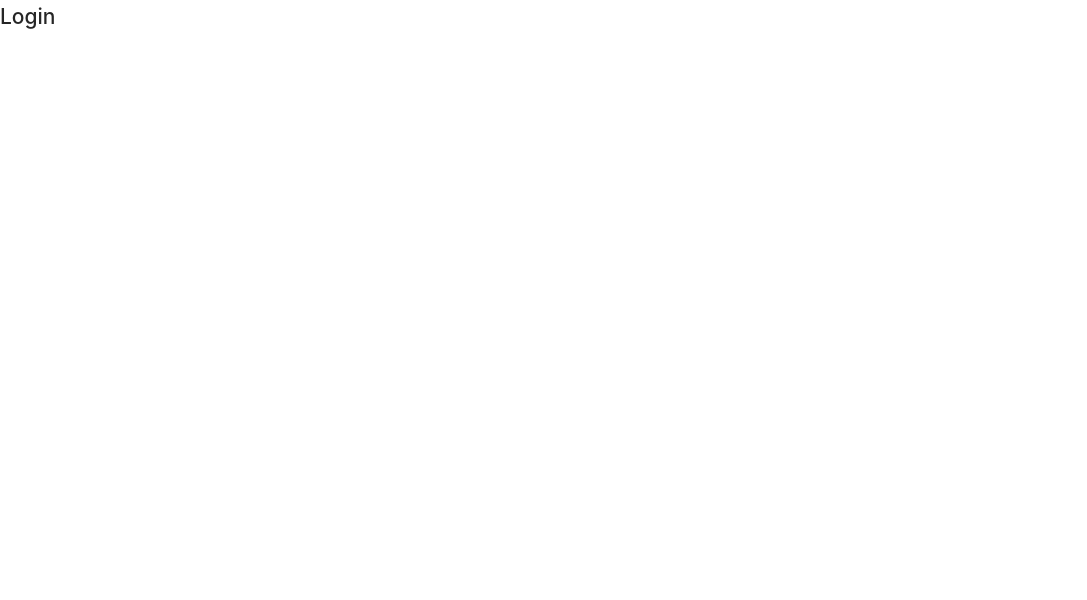
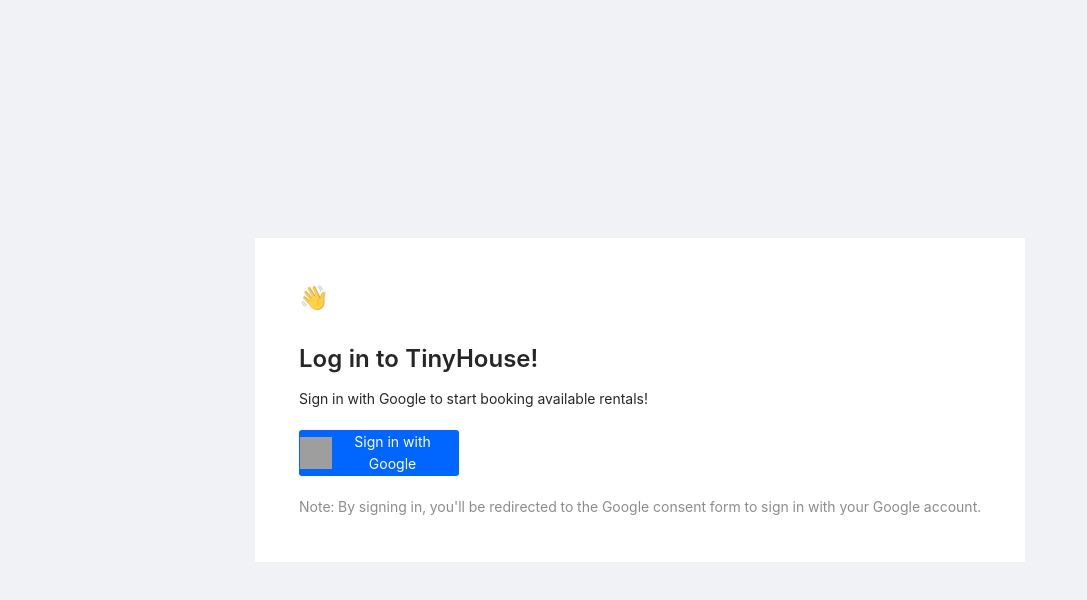
Before and after one commit to dione616/amazon-ts-react-apollo, a React (Create React App) app in the folder client/: page /login in a window 1280 px wide. Shown: the top 600 px of the page, without its empty margins (0-1087 px from the left). Built offline with nearby package versions, Linux system fonts and the light colour scheme; grey boxes are pictures that could not be loaded.

Commit message:
Auth done

```diff
--- a/client/src/App.tsx
+++ b/client/src/App.tsx
@@ -1,5 +1,7 @@
-import React from "react";
+import React, { useState } from "react";
+import { Layout } from "antd";
 import { BrowserRouter as Router, Switch, Route } from "react-router-dom";
+import { Viewer } from "./lib/types";
 import {
   Products,
   Product,
@@ -10,18 +12,39 @@
   Login,
 } from "./sections";
 
+const initialViewer: Viewer = {
+  id: null,
+  token: null,
+  avatar: null,
+  hasWallet: null,
+  didRequest: false,
+};
+
 function App() {
+  const [viewer, setViewer] = useState<Viewer>(initialViewer);
+
+  console.log(viewer);
+
   return (
     <Router>
+      <Layout id="app">
         <Switch>
           <Route exact path="/" component={Home} />
           <Route exact path="/host" component={Host} />
-        <Route exact path="/login" component={Login} />
+
+          <Route
+            exact
+            path="/login"
+            render={(props) => (
+              <Login {...props} viewer={viewer} setViewer={setViewer} />
+            )}
+          />
           <Route exact path="/product/:id" render={() => <Product />} />
           <Route exact path="/products" render={() => <Products />} />
           <Route exact path="/user/:id" render={() => <User />} />
           <Route exact render={() => <NotFound />} />
         </Switch>
+      </Layout>
     </Router>
   );
 }
--- a/client/src/lib/graphql/mutations/login/index.ts
+++ b/client/src/lib/graphql/mutations/login/index.ts
@@ -1,6 +1,6 @@
 import { gql } from "apollo-boost";
 
-export const LOG_OUT = gql`
+export const LOG_IN = gql`
   mutation LogIn($input: LogInInput) {
     logIn(input: $input) {
       id
--- /dev/null
+++ b/client/src/lib/types.ts
@@ -0,0 +1,7 @@
+export interface Viewer {
+  id: string | null;
+  token: string | null;
+  avatar: string | null;
+  hasWallet: boolean | null;
+  didRequest: boolean;
+}
--- a/client/src/sections/home/index.tsx
+++ b/client/src/sections/home/index.tsx
@@ -1,9 +1,14 @@
+import { Button } from "antd";
 import React from "react";
+import { Link } from "react-router-dom";
 
 export const Home = () => {
   return (
     <div>
       <h2>Home</h2>
+      <Link to="/login">
+        <Button type="primary">Sign In</Button>
+      </Link>
     </div>
   );
 };
--- a/client/src/sections/login/index.tsx
+++ b/client/src/sections/login/index.tsx
@@ -1,9 +1,110 @@
-import React from "react";
+import React, { useEffect /* , useRef */, useRef } from "react";
+import { Redirect } from "react-router-dom";
+import { useApolloClient, useMutation } from "@apollo/react-hooks";
+import { Card, Layout, Typography } from "antd";
+/* import { ErrorBanner } from "../../lib/components"; */
+import { LOG_IN } from "../../lib/graphql/mutations/login";
+import { AUTH_URL } from "../../lib/graphql/queries/authUrl";
+import {
+  LogIn as LogInData,
+  LogInVariables,
+} from "../../lib/graphql/mutations/login/__generated__/LogIn";
+import { AuthUrl as AuthUrlData } from "../../lib/graphql/queries/authUrl/__generated__/AuthUrl";
+/* import { displaySuccessNotification, displayErrorMessage } from "../../lib/utils"; */
+import { Viewer } from "../../lib/types";
 
-export const Login = () => {
+interface Props {
+  setViewer: (value: React.SetStateAction<Viewer>) => void;
+  viewer: Viewer;
+}
+
+const { Content } = Layout;
+const { Text, Title } = Typography;
+
+export const Login = ({ setViewer, viewer }: Props) => {
+  console.log(viewer);
+  console.log(setViewer);
+
+  const client = useApolloClient();
+  const [
+    logIn,
+    { data: LogInData /* , loading: logInLoading, error: logInError */ },
+  ] = useMutation<LogInData, LogInVariables>(LOG_IN, {
+    onCompleted: (data) => {
+      if (data && data.logIn && data.logIn.token) {
+        setViewer(data.logIn);
+        /* sessionStorage.setItem("token", data.logIn.token)
+          displaySuccessNotification("You have successfully logged in!") */
+      }
+    },
+  });
+
+  const loginRef = useRef(logIn);
+  useEffect(() => {
+    const code = new URL(window.location.href).searchParams.get("code"); //retrurn valuea from href
+
+    if (code) {
+      loginRef.current({
+        variables: {
+          input: { code },
+        },
+      });
+    }
+  }, []);
+
+  const handleAuthorize = async () => {
+    try {
+      const { data } = await client.query<AuthUrlData>({
+        query: AUTH_URL,
+      });
+      window.location.href = data.authUrl;
+    } catch (error) {
+      /* displayErrorMessage("Sorry. Wawern't able to log you in. Please try  again later!") */
+    }
+  };
+
+  if (LogInData && LogInData.logIn) {
+    const { id: viewerId } = LogInData.logIn;
+    return <Redirect to={`/user/${viewerId}`} />;
+  }
+
+  /* const logInErrorBannerElement = logInError ? (
+    <ErrorBanner description="Sorry! We weren't able to log you in. Please try again later!" />
+  ) : null; */
+
   return (
-    <div>
-      <h2>Login</h2>
-    </div>
+    <Content className="log-in">
+      {/*  {logInErrorBannerElement} */}
+      <Card className="log-in-card">
+        <div className="log-in-card__intro">
+          <Title level={3} className="log-in-card__intro-title">
+            <span role="img" aria-label="wave">
+              👋
+            </span>
+          </Title>
+          <Title level={3} className="log-in-card__intro-title">
+            Log in to TinyHouse!
+          </Title>
+          <Text>Sign in with Google to start booking available rentals!</Text>
+        </div>
+        <button
+          className="log-in-card__google-button"
+          onClick={handleAuthorize}
+        >
+          <img
+            src="https://upload.wikimedia.org/wikipedia/commons/thumb/2/21/Google_-G-_Logo.svg.png/600px-Google_-G-_Logo.svg.png"
+            alt="Google Logo"
+            className="log-in-card__google-button-logo"
+          />
+          <span className="log-in-card__google-button-text">
+            Sign in with Google
+          </span>
+        </button>
+        <Text type="secondary">
+          Note: By signing in, you'll be redirected to the Google consent form
+          to sign in with your Google account.
+        </Text>
+      </Card>
+    </Content>
   );
 };
--- a/client/src/styles/index.css
+++ b/client/src/styles/index.css
@@ -1 +1,43 @@
 @import "~antd/dist/antd.css";
+#app {
+  min-height: 100vh;
+}
+
+.log-in {
+  display: flex;
+  align-items: center;
+  justify-content: center;
+  border-radius: 5px;
+}
+.log-in-card {
+  display: flex;
+  flex-direction: column;
+  align-items: center;
+
+  background: white;
+  padding: 20px;
+}
+
+.log-in-card-emoji {
+  font-size: 25px;
+}
+
+.log-in-card__google-button {
+  display: flex;
+  align-items: center;
+  padding-left: 1px;
+  max-width: 160px;
+
+  background: rgb(0, 102, 255);
+  border: none;
+
+  border-radius: 3px;
+  color: white;
+  cursor: pointer;
+  margin: 20px 0px;
+}
+.log-in-card__google-button-logo {
+  width: 32px;
+  height: 32px;
+  background: white;
+}
```
Also changed, not shown: 1 other file (tests, documents, lock files or other folders). Lines whose indentation alone changed are shown as unchanged.
